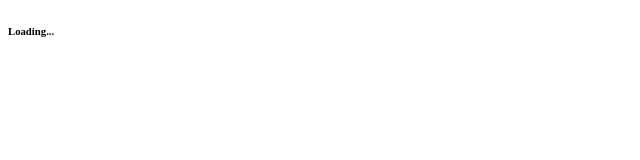
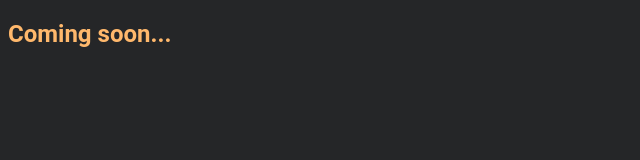
Before and after one commit to kukiat/kukiat.github.io, a plain HTML site: page index.html in a window 1280 px wide. Shown: the whole page, without its empty margins (0-640 px from the left). Drawn offline with Linux system fonts and the light colour scheme.

Commit message:
Add coming soon word

```diff
--- a/index.html
+++ b/index.html
@@ -9,7 +9,18 @@
 </head>
 
 <body>
-  <h6>Loading...</h6>
+  <style>
+    body {
+      background-color: #252628;
+      color: #FFB86C;
+      font-family: Poppins, Roboto, Noto, sans-serif;
+    }
+
+    .container {}
+  </style>
+  <div class="container">
+    <h2>Coming soon...</h2>
+  </div>
 </body>
 
 </html>
```
